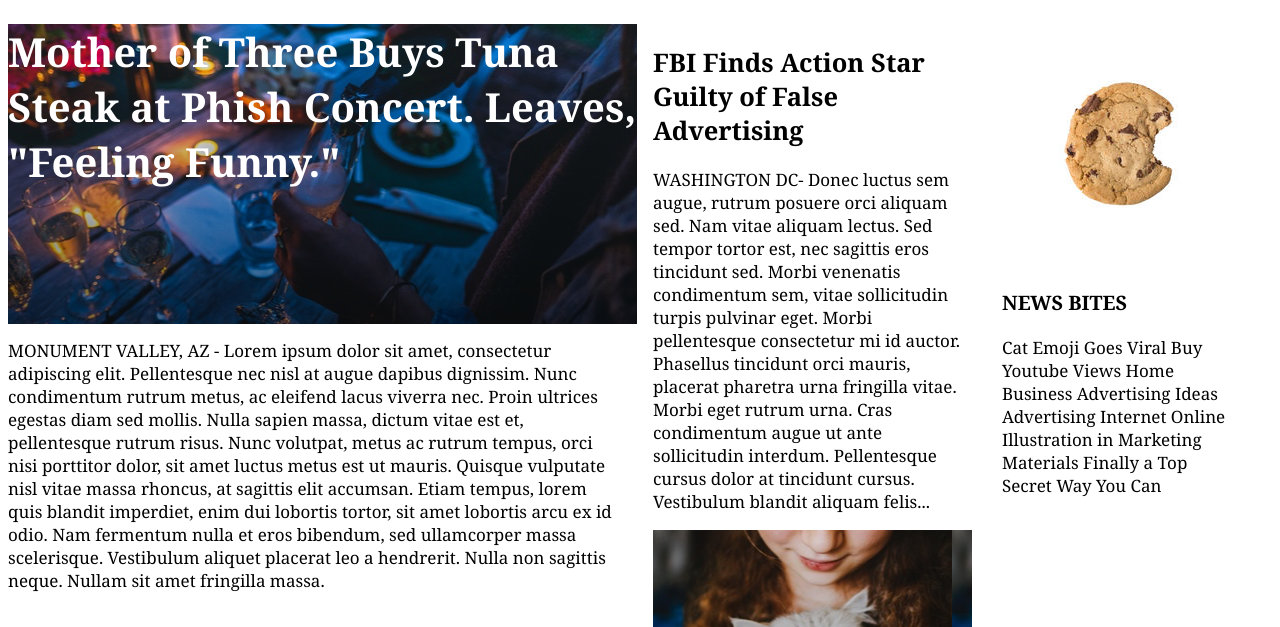
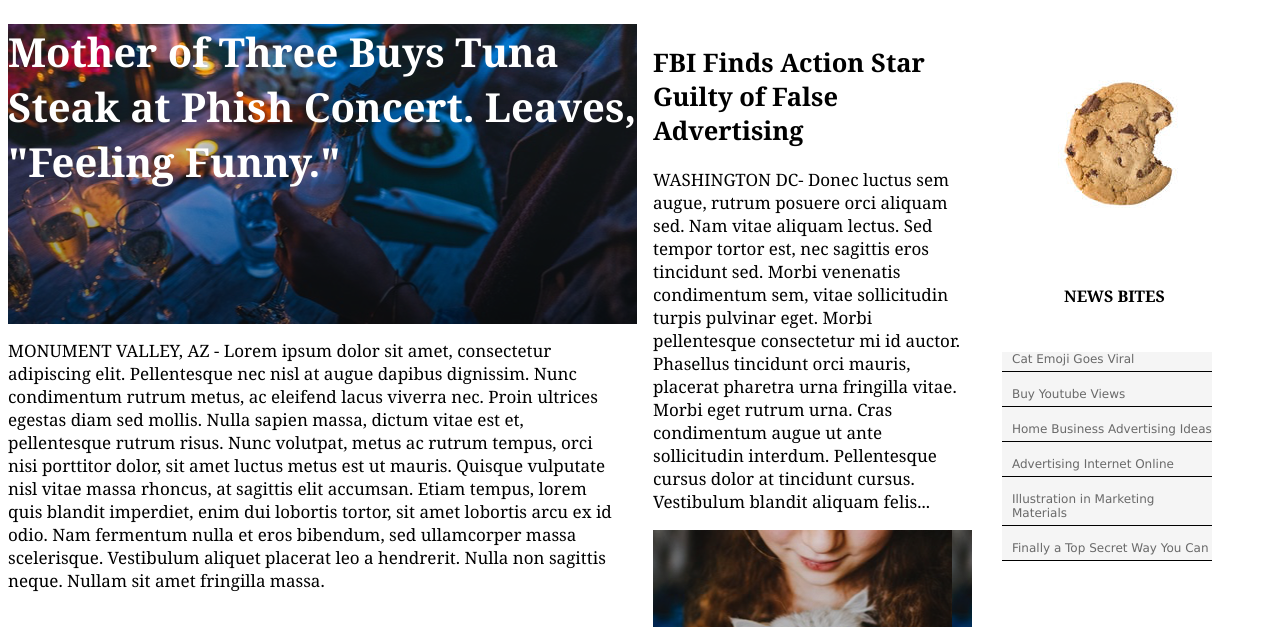
Before and after one commit to hhcarver/MyTimes, a plain HTML site: page index.html in a window 1280 px wide. Shown: the part 95-722 px from the top of the page. Drawn offline with Linux system fonts and the light colour scheme.

Commit message:
finished step 6.

```diff
--- a/Resources/css/style.css
+++ b/Resources/css/style.css
@@ -49,6 +49,7 @@ nav {
   width: 240px;
   display: flex;
   flex-direction: column;
+  align-content: space-between;
 }
 div {
   margin-right: 15px;
@@ -114,6 +115,23 @@ div {
   justify-content: center;
   flex-direction: column;
 }
+#bites-head {
+  font-size: 16px;
+  font-weight: bold;
+  text-align: center;
+  margin-bottom: 45px;
+}
+.bites-text {
+  background-color: WhiteSmoke;
+  font-family: Verdana;
+  font-size: 12px;
+  color: DimGray;
+}
+.bites-text p {
+  border-bottom: 1px solid black;
+  padding-left: 10px;
+  padding-bottom: 5px;
+}
 p {
   margin-top: 15px;
 }
--- a/index.html
+++ b/index.html
@@ -65,8 +65,15 @@
           <img id="cookie" src="Resources/images/cookie.png"/>
         </div>
         <div>
-          <h3>NEWS BITES</h3>
-          <p>Cat Emoji Goes Viral Buy Youtube Views Home Business Advertising Ideas Advertising Internet Online Illustration in Marketing Materials Finally a Top Secret Way You Can</p>
+          <h3 id="bites-head">NEWS BITES</h3>
+          <div class="bites-text">
+            <p>Cat Emoji Goes Viral</p>
+            <p>Buy Youtube Views</p>
+            <p>Home Business Advertising Ideas</p>
+            <p>Advertising Internet Online</p>
+            <p>Illustration in Marketing Materials</p>
+            <p>Finally a Top Secret Way You Can</p>
+          </div>
         </div>
       </div>
     </div>
```
